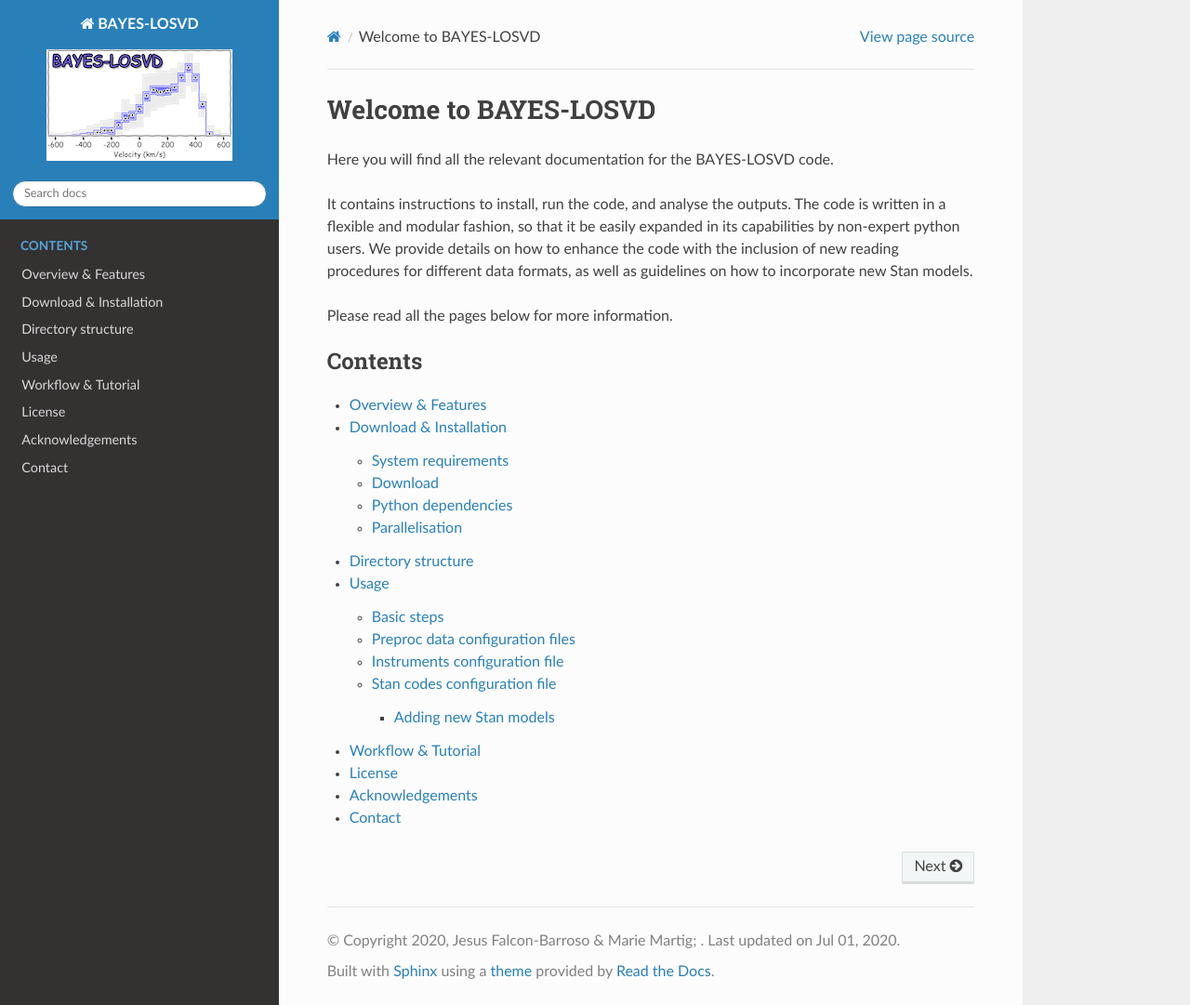
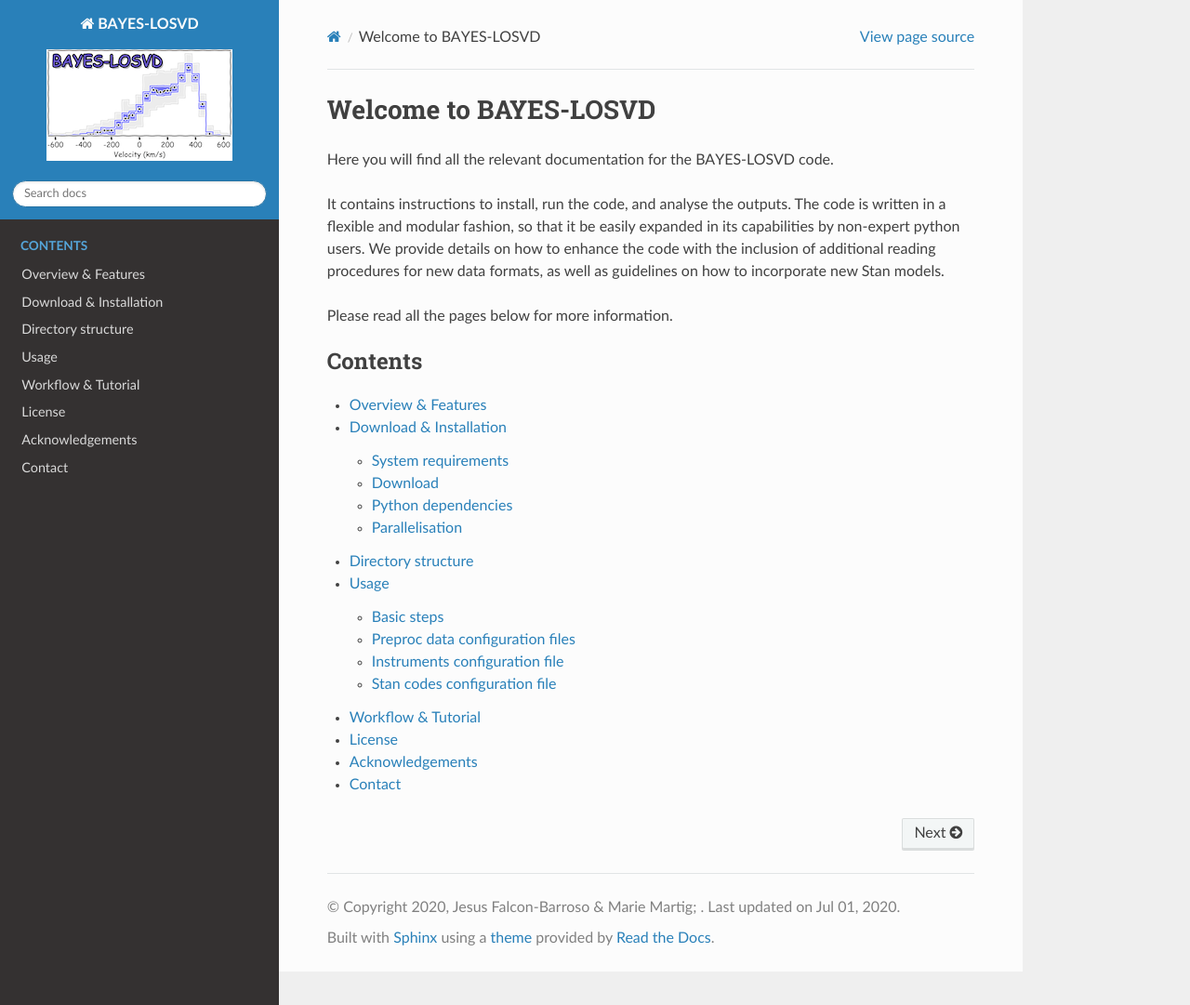
Before and after one commit to jfalconbarroso/BAYES-LOSVD, a Sphinx documentation site: the page built from docs/source/index.rst, in a window 1280 px wide and 1081 px high. Shown: the whole window at 93% size. Built offline with Sphinx 7.4.7 and the Read the Docs theme 2.0.0, drawn with Linux system fonts in a browser that asks for light colours.

Commit message:
First version of the documentation in place

```diff
--- a/docs/source/dir_structure.rst
+++ b/docs/source/dir_structure.rst
@@ -61,7 +61,7 @@ The main purposes of each directory are:
 
 * ``config_files``: holds all the necessary configuration files to run the code
 * ``data``: contains the data to be analysed (e.g. MUSE datacube)
-* ``preproc_data``: it will contain the preprocessed data (in HDF5) before analysis
+* ``preproc_data``: it will contain the preprocessed data (in HDF5) for analysis
 * ``results``: it will store the results from our main code (i.e. bayes_losvd_run.py)
 * ``scripts``: contains the main procedures to run the code
 * ``templates``: holds the templates to be used to fit the input spectra
--- a/docs/source/index.rst
+++ b/docs/source/index.rst
@@ -9,15 +9,12 @@ Welcome to BAYES-LOSVD
 Here you will find all the relevant documentation for the BAYES-LOSVD code.
 
 It contains instructions to install, run the code, and analyse the outputs.
-The code is written in a flexible and modular fashion, so that it be easily expanded
-in its capabilities by non-expert python users. We provide details on how to
-enhance the code with the inclusion of new reading procedures for different
-data formats, as well as guidelines on how to incorporate new Stan models.
+The code is written in a flexible and modular fashion, so that it be easily expanded in its capabilities by non-expert python users. We provide details on how to enhance the code with the inclusion of additional reading procedures for new data formats, as well as guidelines on how to incorporate new Stan models.
 
 Please read all the pages below for more information.
 
 .. toctree::
-   :maxdepth: 0
+   :maxdepth: 2
    :caption: Contents
 
    overview
```
Also changed, not shown: 8 other files.
